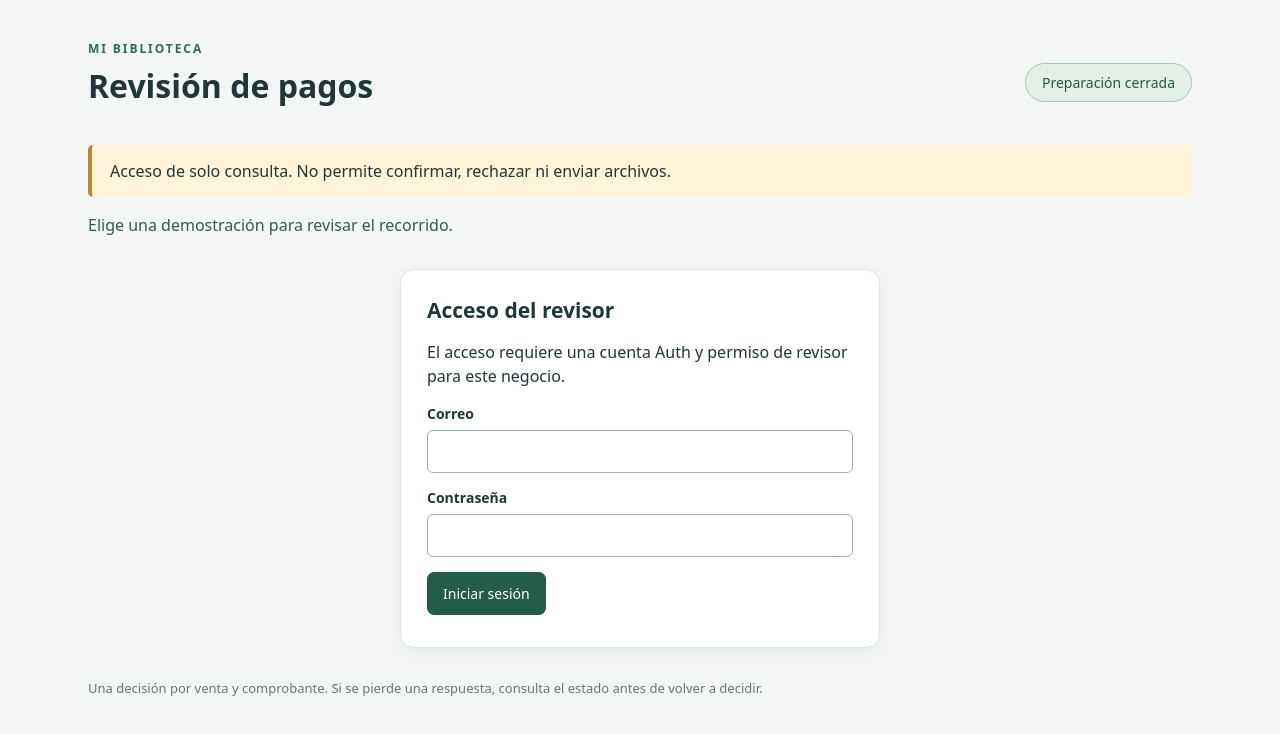
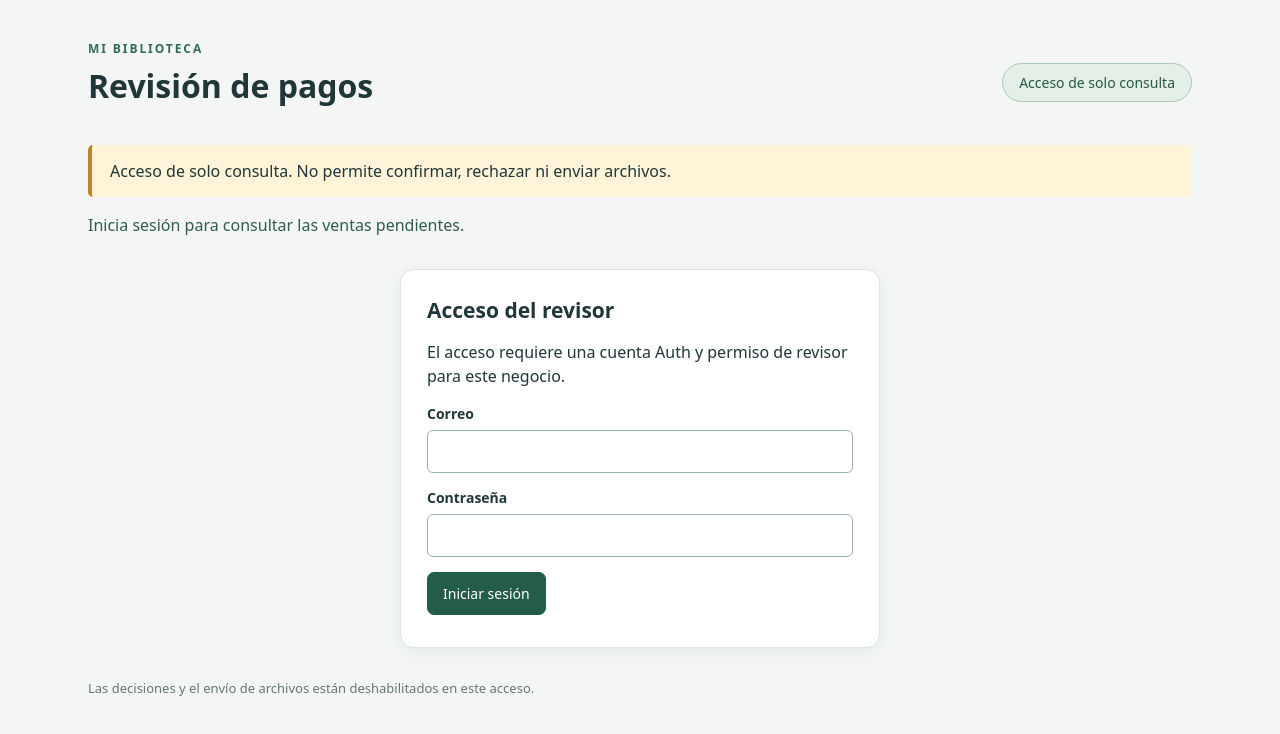
Before and after one commit to adrixylopz-create/M.M, a website: page panel-revision/index.html in a window 1280 px wide. Drawn offline with Linux system fonts and the light colour scheme.

Commit message:
Aclara rótulos de acceso de solo consulta

```diff
--- a/panel-revision/index.html
+++ b/panel-revision/index.html
@@ -1,7 +1,7 @@
 <!doctype html><html lang="es"><head><meta charset="utf-8"><meta name="viewport" content="width=device-width,initial-scale=1"><meta http-equiv="Content-Security-Policy" content="default-src 'none'; script-src 'self'; style-src 'self'; connect-src https://kblrsjznbqjpexvrlwht.supabase.co; img-src 'none'; form-action 'none'; base-uri 'none'; object-src 'none'"><title>Revisión de pagos · Mi Biblioteca</title><link rel="stylesheet" href="./panel.css"></head><body>
-<header><div><span class="marca">MI BIBLIOTECA</span><h1>Revisión de pagos</h1></div><span id="modo" class="etiqueta">Preparación cerrada</span></header>
+<header><div><span class="marca">MI BIBLIOTECA</span><h1>Revisión de pagos</h1></div><span id="modo" class="etiqueta">Acceso de solo consulta</span></header>
 <p id="aviso" class="aviso">Acceso de solo consulta. No permite confirmar, rechazar ni enviar archivos.</p>
-<p id="estado" role="status" aria-live="polite">Elige una demostración para revisar el recorrido.</p>
+<p id="estado" role="status" aria-live="polite">Inicia sesión para consultar las ventas pendientes.</p>
 <section id="acceso" class="tarjeta"><h2>Acceso del revisor</h2><p>El acceso requiere una cuenta Auth y permiso de revisor para este negocio.</p><form id="login"><label>Correo<input id="email" type="email" autocomplete="username" required></label><label>Contraseña<input id="password" type="password" autocomplete="current-password" required></label><button id="entrar" type="submit">Iniciar sesión</button></form><button id="demo" hidden class="secundario" type="button">Abrir demostración sintética</button></section>
 <section id="sesion" hidden><div class="barra"><p id="identidad">Sesión de revisión</p><div><button id="actualizar" type="button" class="secundario">Actualizar bandeja</button><button id="salir" type="button" class="secundario">Cerrar sesión</button></div></div>
 <div class="columnas"><section class="tarjeta"><h2>Por revisar</h2><p class="tenue">Principal y upsell son compras diferentes.</p><ul id="bandeja"></ul></section>
@@ -10,4 +10,4 @@
 <fieldset id="banco" hidden><legend>Verificación bancaria</legend><label class="check"><input id="acreditado" type="checkbox"> Verifiqué el abono en la cuenta receptora.</label><label>Referencia del movimiento<input id="referencia" maxlength="200" autocomplete="off"></label><div class="dos"><label>Monto verificado<input id="monto" type="number" step="0.01" min="0.01"></label><label>Moneda<input id="moneda" maxlength="3" placeholder="MXN"></label></div></fieldset>
 <label>Evidencia o motivo<textarea id="evidencia" rows="3" minlength="10" maxlength="2000" required></textarea></label><p class="tenue">No incluyas contraseñas, claves ni datos de otros movimientos.</p><button id="preparar" type="submit">Revisar decisión</button></form>
 <section id="confirmacion" hidden class="confirmacion"><h3>Revisa antes de registrar</h3><p id="resumen"></p><p>Esta decisión no envía archivos. La entrega se gestiona por separado.</p><button id="registrar" type="button">Registrar decisión</button><button id="cancelar" type="button" class="secundario">Volver a editar</button></section></div></section></div></section>
-<footer>Una decisión por venta y comprobante. Si se pierde una respuesta, consulta el estado antes de volver a decidir.</footer><script type="module" src="./panel.js"></script></body></html>
+<footer>Las decisiones y el envío de archivos están deshabilitados en este acceso.</footer><script type="module" src="./panel.js"></script></body></html>
```
